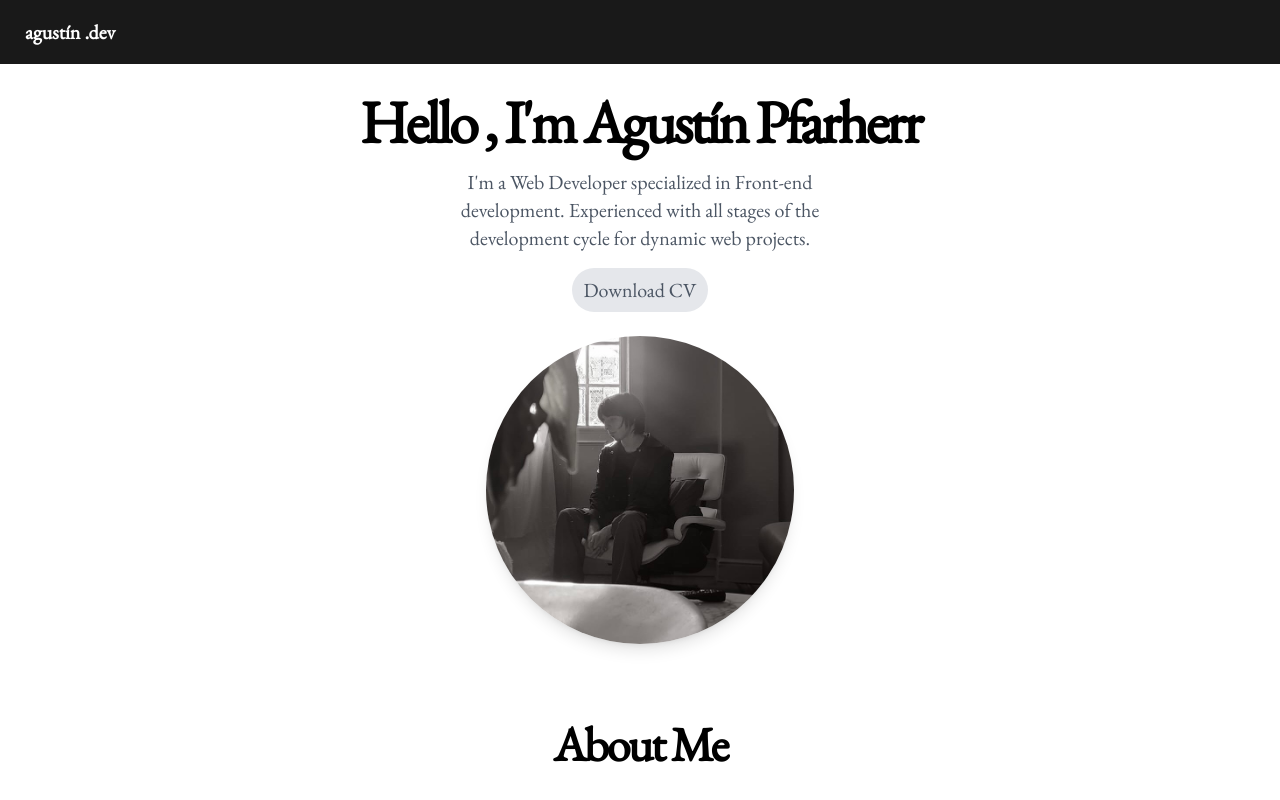
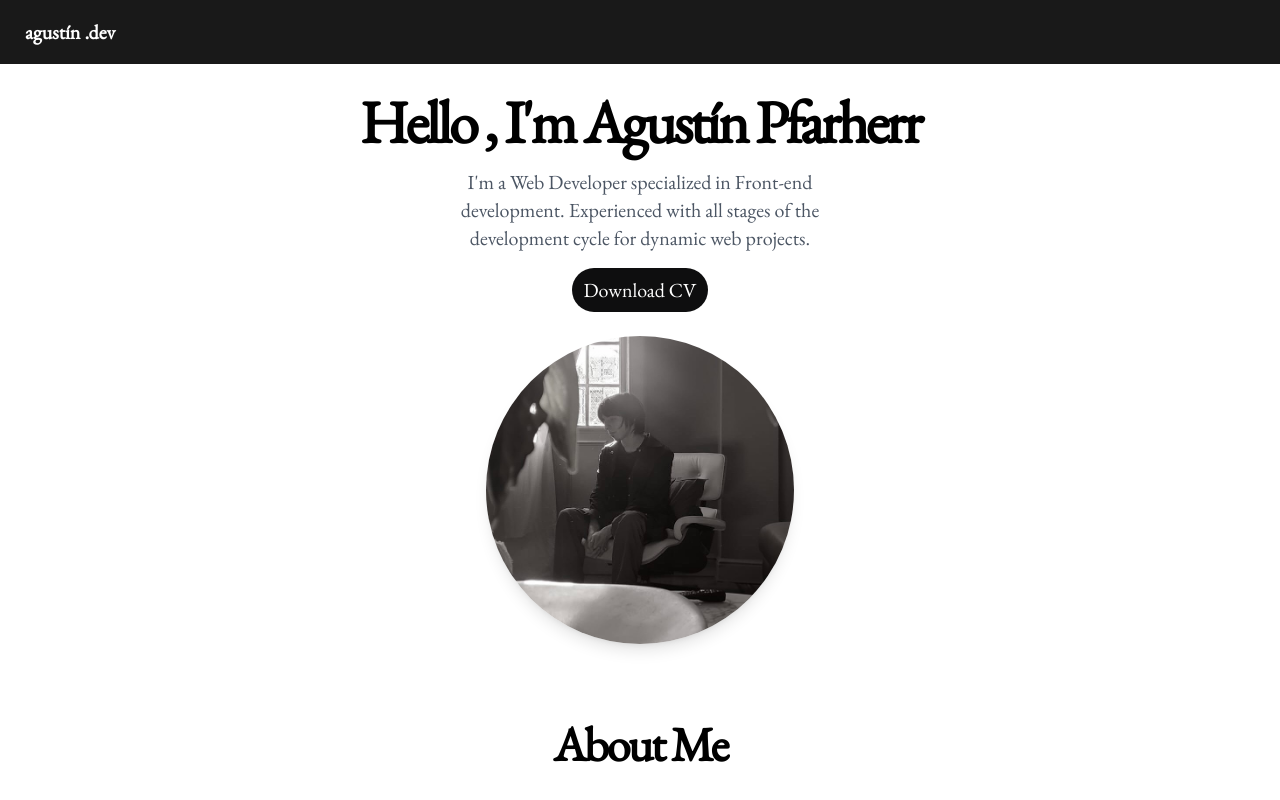
Before and after one commit to Lylhium/Nextjs-Portfolio-Agustin, a Next.js app: page / in a window 1280 px wide. Shown: the top 800 px of the page. Built offline with nearby package versions, Linux system fonts and the light colour scheme.

Commit message:
button refactor

```diff
--- a/src/app/hero/hero.tsx
+++ b/src/app/hero/hero.tsx
@@ -21,7 +21,7 @@ export function Hero() {
               Experienced with all stages of the development cycle for dynamic
               web projects.
             </p>
-            <button className='mx-auto max-w-[400px] transition-colors text-gray-600 dark:text-gray-700 dark:bg-gray-200 dark:hover:bg-darkbut text-xl pt-2 bg-gray-200 hover:bg-gray-400 hover:text-white rounded-full px-3 py-2 '>
+            <button className='mx-auto max-w-[400px] transition-colors text-white dark:text-gray-700 dark:bg-gray-200 dark:hover:bg-dark text-xl pt-2 bg-darkbut hover:bg-gray-700 hover:text-white rounded-full px-3 py-2 '>
               <a
                 href='/assets/PortfolioEnglish2024.pdf'
                 download='Agustin_CV'
```
